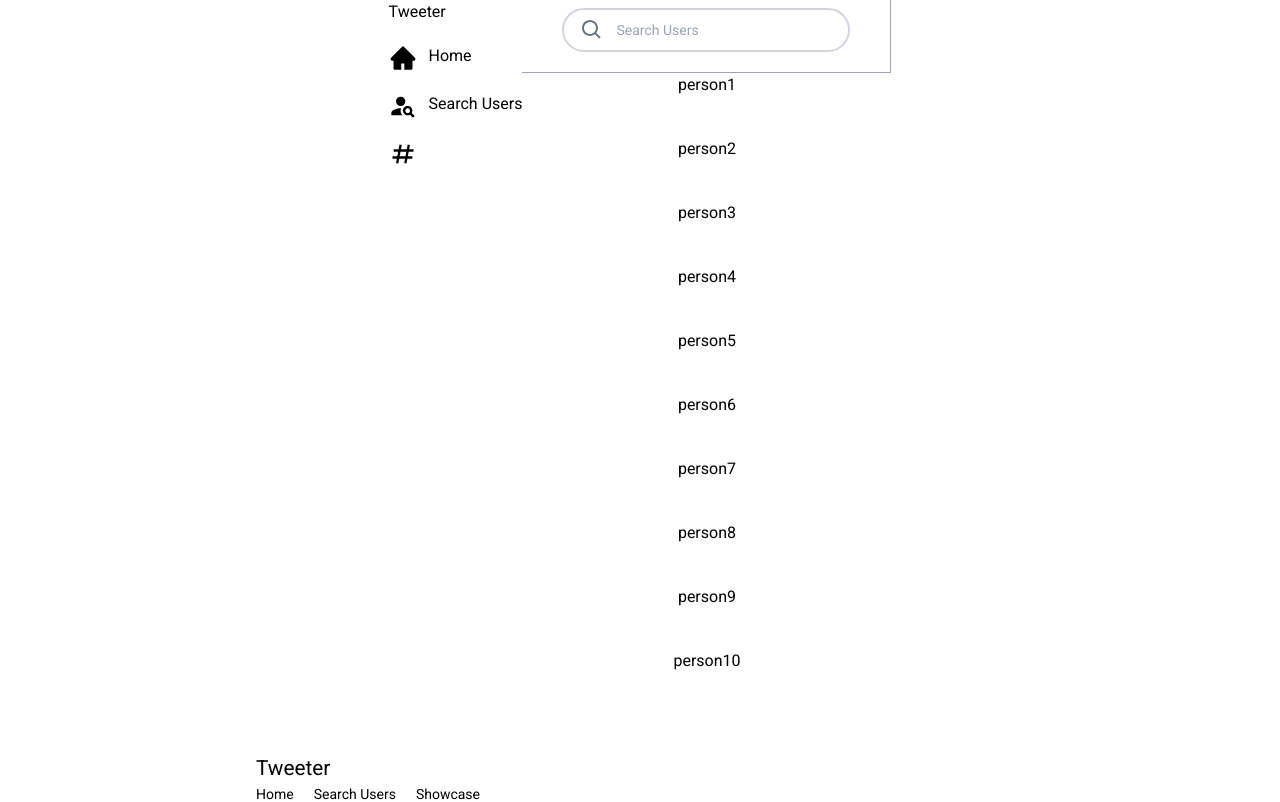
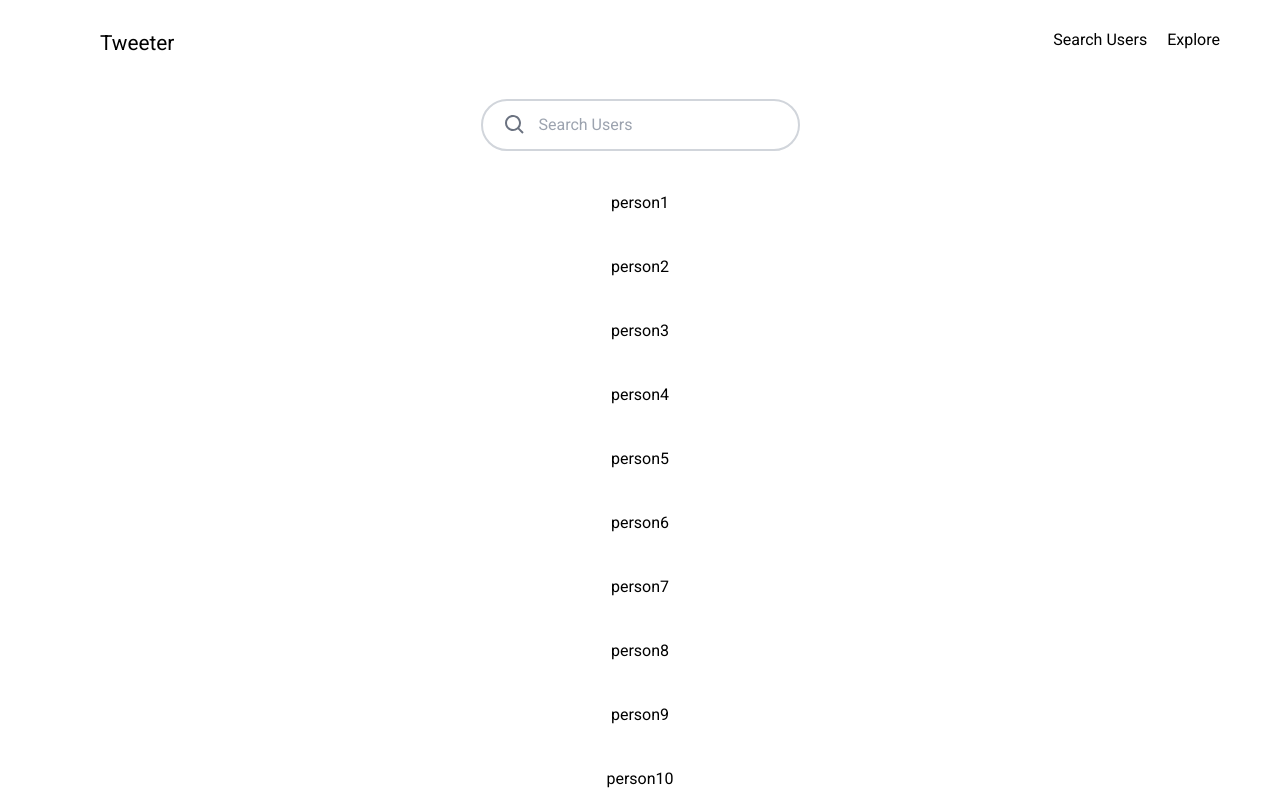
Before and after one commit to BrandonCarp/tweeter, a React (Create React App) app: page /usersearch in a window 1280 px wide. Shown: the top 802 px of the page. Built offline with nearby package versions, Linux system fonts and the light colour scheme; a web font is replaced by a local one.

Commit message:
search bar update

```diff
--- a/src/App.js
+++ b/src/App.js
@@ -1,14 +1,25 @@
 import { Route, Routes } from "react-router-dom";
 import { Home } from "./Components/Home Page/Home";
 import { TweetShowcase } from "./Components/TweetShowcase";
+import { Navbar } from "./Components/Home Page/Navbar";
 import { UserSearch } from "./Components/User Search Page/UserSearch";
 import { HamburgerLinks } from "./Components/HamburgerLinks";
 import { MobileFooter } from "./Components/MobileFooter";
+import { AnimatePresence, motion } from "framer-motion";
+function App() {
 
-function App() {
   return (
     <div>
-      {/* React Query - Zustand */}
+
+      <AnimatePresence>
+        <motion.div
+          initial={{ opacity: 0, y: -50 }}
+          animate={{ opacity: 1, y: 0 }}
+          exit={{ opacity: 0 }}
+        >
+          <Navbar />
+        </motion.div>
+      </AnimatePresence>
       <Routes>
         <Route path="/" element={<Home />} />
         <Route path="/usersearch" element={<UserSearch />} />
--- a/src/Components/Home Page/Home.js
+++ b/src/Components/Home Page/Home.js
@@ -1,20 +1,12 @@
-import { Navbar } from "./Navbar";
+
 import { Hero } from "./Hero";
 
-import { AnimatePresence, motion } from "framer-motion";
+
 
 export function Home() {
   return (
     <>
-      <AnimatePresence>
-        <motion.div
-          initial={{ opacity: 0, y: -50 }}
-          animate={{ opacity: 1, y: 0 }}
-          exit={{ opacity: 0 }}
-        >
-          <Navbar />
-        </motion.div>
-      </AnimatePresence>
+
       <Hero />
     </>
   );
--- a/src/Components/Home Page/Navbar.js
+++ b/src/Components/Home Page/Navbar.js
@@ -5,7 +5,7 @@ import { motion } from "framer-motion";
 export function Navbar() {
   return (
     <>
-      <nav className="relative container mx-auto  ">
+      <nav className="relative container mx-auto  p-5">
         <ul className="flex-row items-center   md:pl-10 md:flex ">
           <li className="absolute  left-0 ml-7 mt-3  text-baselg   md:invisible">
             <NavLink to="/hamburgerlink">
--- a/src/Components/User Search Page/UserSearch.js
+++ b/src/Components/User Search Page/UserSearch.js
@@ -1,4 +1,3 @@
-import { LeftNav } from "./LeftNav";
 import { UserSearchBar } from "./UserSearchBar";
 import { Users } from "./Users";
 
@@ -10,7 +9,7 @@ export function UserSearch() {
 
 
 
-        <LeftNav />
+
         <div>
         <UserSearchBar />
 
--- a/src/Components/User Search Page/UserSearchBar.js
+++ b/src/Components/User Search Page/UserSearchBar.js
@@ -1,35 +1,39 @@
-import { useState } from "react";
+import { useState, useMemo } from "react";
 import {BiSearch} from  "react-icons/bi"
 
 export function UserSearchBar() {
 
-  const [searchInput, setSearchInput] = useState("");
-  const [searchUser, setSearchUser] = useState("");
+  const [users, setUsers] = useState([]);
+  const [query, setQuery] = useState("");
 
+const filteredUsers = useMemo(() => {
+ return users.filter(user => {
+ return  user.toLowerCase().includes(query.toLowerCase())
+})}, []);
 
 const handleSubmit = (e) => {
   e.preventDefault();
-setSearchUser(searchInput);
+setQuery(users);
 
 
-  setSearchInput("");
+  setQuery("");
 }
 
 
 
   return (
-    <div className=" px-10 pt-1 pb-5 border-r border-b border-gray-400 ">
-      <form onSubmit={handleSubmit} className="mt-1">
-        <div className="p-2  border-2 border-gray-300 rounded-full flex ">
+    <div className=" px-10 pt-1 pb-10 pt-5  w-screen md:w-[100%] ">
+      <form onSubmit={handleSubmit} className=" items-center ">
+        <div className="p-5 md:p-3  border-2 border-gray-300 rounded-full flex ">
         <button  className="ml-2" type="submit"><BiSearch  className="text-[1.5rem] text-gray-500" /></button>
         <input
           type="search"
-          className=" bg-white pl-3 pr-16 rounded-lg text-sm focus:outline-none  "
-          placeholder="Search Users" value={searchInput} onChange={event => setSearchInput(event.target.value)}
+          className=" bg-white pl-3 pr-16 rounded-lg  focus:outline-none  "
+          placeholder="Search Users" value={query} onChange={e => setQuery(e.target.value)}
         />
         </div>
 
-
+        <h1>{filteredUsers}</h1>
       </form>
     </div>
   );
```
